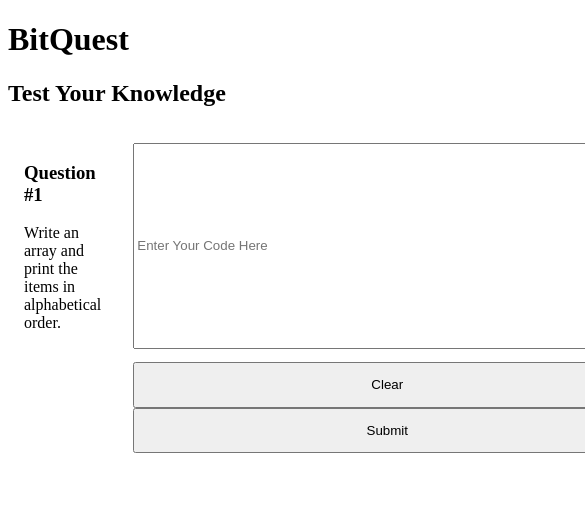
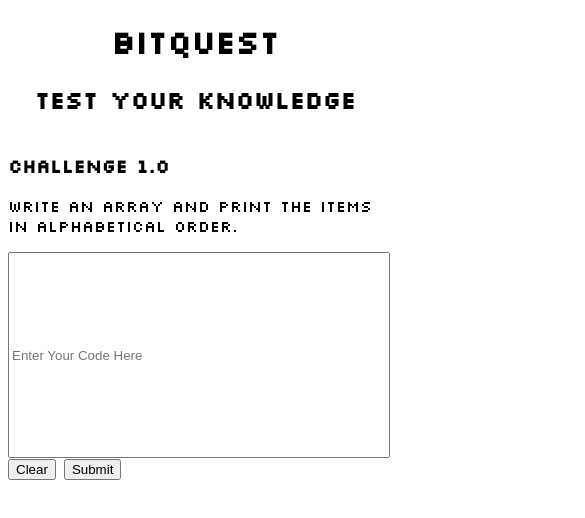
Before and after one commit to taimurnaziri/bit-quest, a website: page index.html in a window 390 px wide. Shown: the top 518 px of the page, 585 px wide, since content can reach past the window. Drawn offline with Linux system fonts and the light colour scheme.

Commit message:
Update mobile styles

```diff
--- a/index.html
+++ b/index.html
@@ -3,40 +3,39 @@
 <head>
     <meta charset="UTF-8">
     <meta name="viewport" content="width=device-width, initial-scale=1.0">
+    <link rel="preconnect" href="https://fonts.googleapis.com">
+    <link rel="preconnect" href="https://fonts.gstatic.com" crossorigin>
+    <link href="https://fonts.googleapis.com/css2?family=Courier+Prime&family=Silkscreen&display=swap" rel="stylesheet">
     <title>BitQuest</title>
 </head>
 <style>
+    body{
+        font-family: 'Courier Prime', monospace;
+        font-family: 'Silkscreen', sans-serif;
+    }
+    header{
+        text-align: center;
+    }
     section{
         display: flex;
+        flex-flow: column;
     }
-    div{
-        padding: 1em;
-    }
-    form{
-        display: flex;
-        justify-content: space-around;
-        flex-flow: column nowrap;
+    .dev-env form input{
         width: 100%;
-    }
-    input{
-        margin-bottom: 1em;
-        width: 500px;
         height: 200px;
-    }
-    button{
-        padding: 1em;
-        flex-grow: 1;
     }
 </style>
 <body>
-    <h1>BitQuest</h1>
-    <h2>Test Your Knowledge</h2>
+    <header>
+        <h1>BitQuest</h1>
+        <h2>Test Your Knowledge</h2>
+    </header>
     <section>
         <div>
-            <h3>Question #1</h3>
+            <h3>Challenge 1.0</h3>
             <p>Write an array and print the items in alphabetical order.</p>
         </div>
-        <div>
+        <div class="dev-env">
             <form>
                 <input type="text" placeholder="Enter Your Code Here">
                 <button>Clear</button>
```
